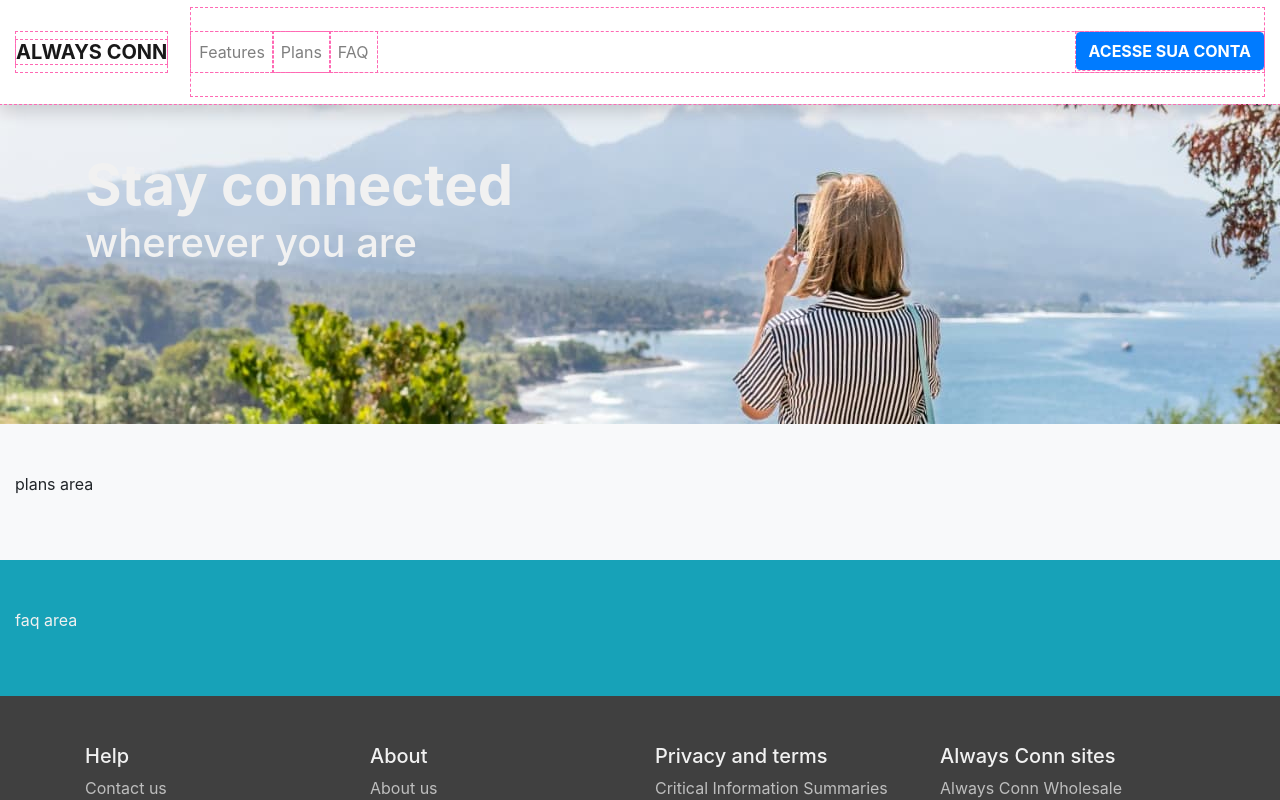
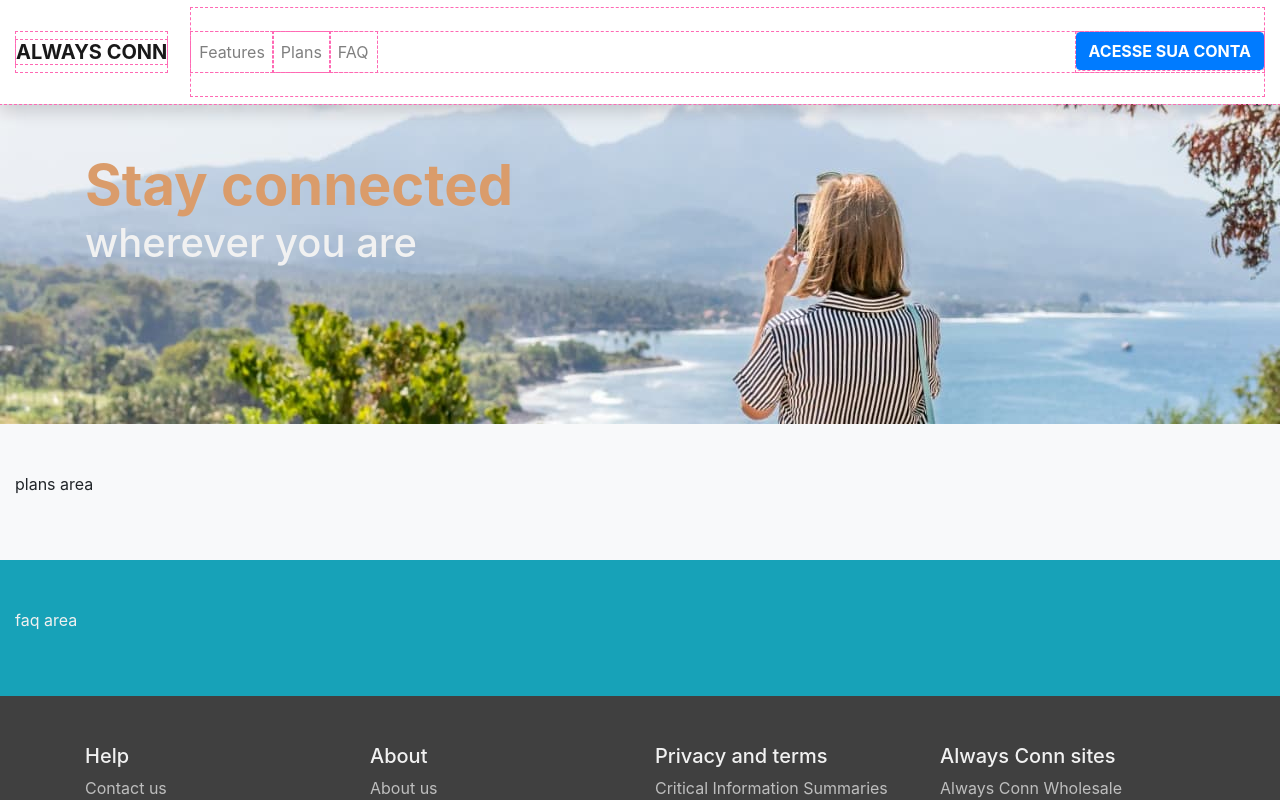
Before and after one commit to thgfrzm/always-conn, an Angular app: page / in a window 1280 px wide. Shown: the top 800 px of the page. Built offline with nearby package versions, Linux system fonts and the light colour scheme.

Commit message:
fix banner component

```diff
--- a/src/app/banner/banner.component.html
+++ b/src/app/banner/banner.component.html
@@ -4,8 +4,8 @@
       <div class="row">
         <div class="col-7">
           <div class="d-flex flex-column justify-content-center align-items-start">
-            <h1 class="display-4 text-whiskey font-weight-bold mb-0">Stay connected</h1>
-            <h2 class="h1 text-crail">wherever you are</h2>
+            <h1 class="display-4 text-primary font-weight-bold mb-0">Stay connected</h1>
+            <h2 class="h1 text-white">wherever you are</h2>
           </div>
         </div>
       </div>
```
